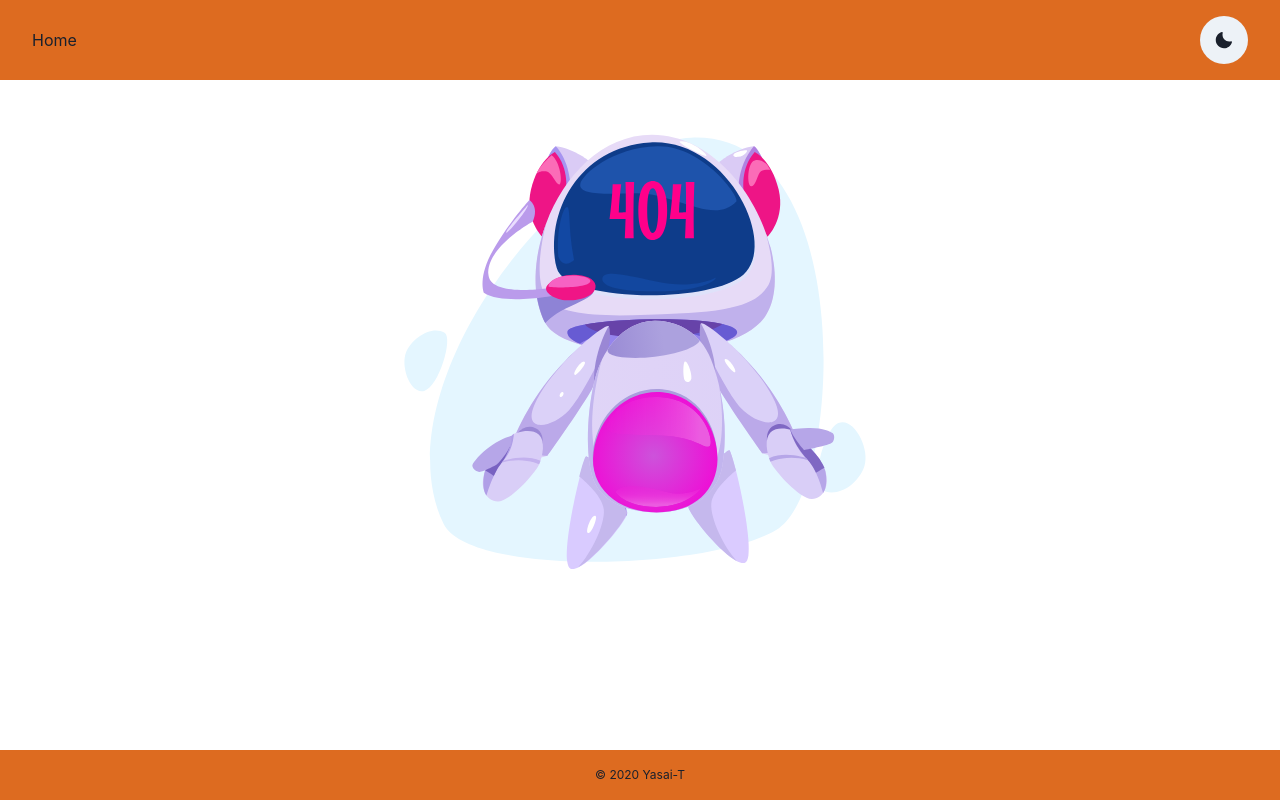
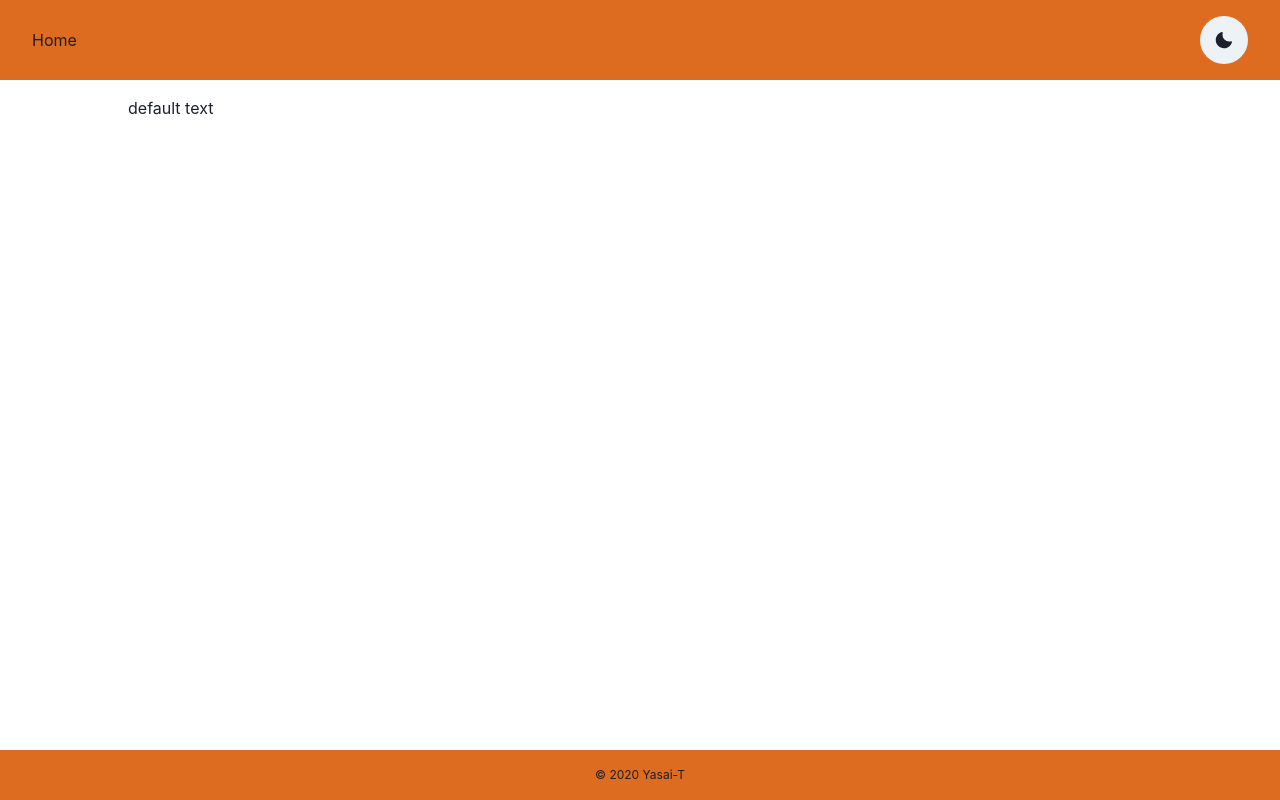
Before and after one commit to Yasai-T/Nexra, a Next.js app in the folder apps/web/: page /recoil in a window 1280 px wide. Before the commit this address had no page. Built offline with nearby package versions, Linux system fonts and the light colour scheme.

Commit message:
feat: show todos

```diff
--- /dev/null
+++ b/apps/web/hooks/useTodoList.ts
@@ -0,0 +1,10 @@
+import { useRecoilValue } from 'recoil';
+import { todoListState } from '../recoil/states';
+
+export const useTodoList = () => {
+  const todoList = useRecoilValue(todoListState);
+
+  return {
+    todoList,
+  };
+};
--- a/apps/web/pages/_app.tsx
+++ b/apps/web/pages/_app.tsx
@@ -1,15 +1,18 @@
 import { ChakraProvider, CSSReset } from '@chakra-ui/react';
 import type { AppProps } from 'next/app';
+import { RecoilRoot } from 'recoil';
 import Layout from '../components/layout';
 
 function MyApp({ Component, pageProps }: AppProps) {
   return (
+    <RecoilRoot>
       <ChakraProvider>
         <CSSReset />
         <Layout>
           <Component {...pageProps} />
         </Layout>
       </ChakraProvider>
+    </RecoilRoot>
   );
 }
 
--- a/apps/web/pages/index.tsx
+++ b/apps/web/pages/index.tsx
@@ -52,6 +52,9 @@ const Home: NextPage = () => {
         <Link href="/dnd">to drag and drop</Link>
       </div>
       <div>
+        <Link href="/recoil">to recoil</Link>
+      </div>
+      <div>
         <Link href="/404">to 404 not found</Link>
       </div>
     </div>
--- /dev/null
+++ b/apps/web/pages/recoil.tsx
@@ -0,0 +1,22 @@
+import { NextPage } from 'next';
+import Head from 'next/head';
+import { useTodoList } from '../hooks/useTodoList';
+
+const RecoilPage: NextPage = () => {
+  const { todoList } = useTodoList();
+
+  return (
+    <>
+      <Head>
+        <title>recoil</title>
+      </Head>
+      <div>
+        {todoList.map((todo) => (
+          <div key={todo.id}>{todo.text}</div>
+        ))}
+      </div>
+    </>
+  );
+};
+
+export default RecoilPage;
--- /dev/null
+++ b/apps/web/recoil/states.ts
@@ -0,0 +1,20 @@
+import { atom } from 'recoil';
+
+const TODO_LIST_STATE = 'todoListState';
+
+export type Todo = {
+  id: string;
+  text: string;
+  isComplete: boolean;
+};
+
+export const todoListState = atom<Todo[]>({
+  key: TODO_LIST_STATE,
+  default: [
+    {
+      id: 'todo-id',
+      text: 'default text',
+      isComplete: false,
+    },
+  ],
+});
```
Lines whose indentation alone changed are shown as unchanged.
